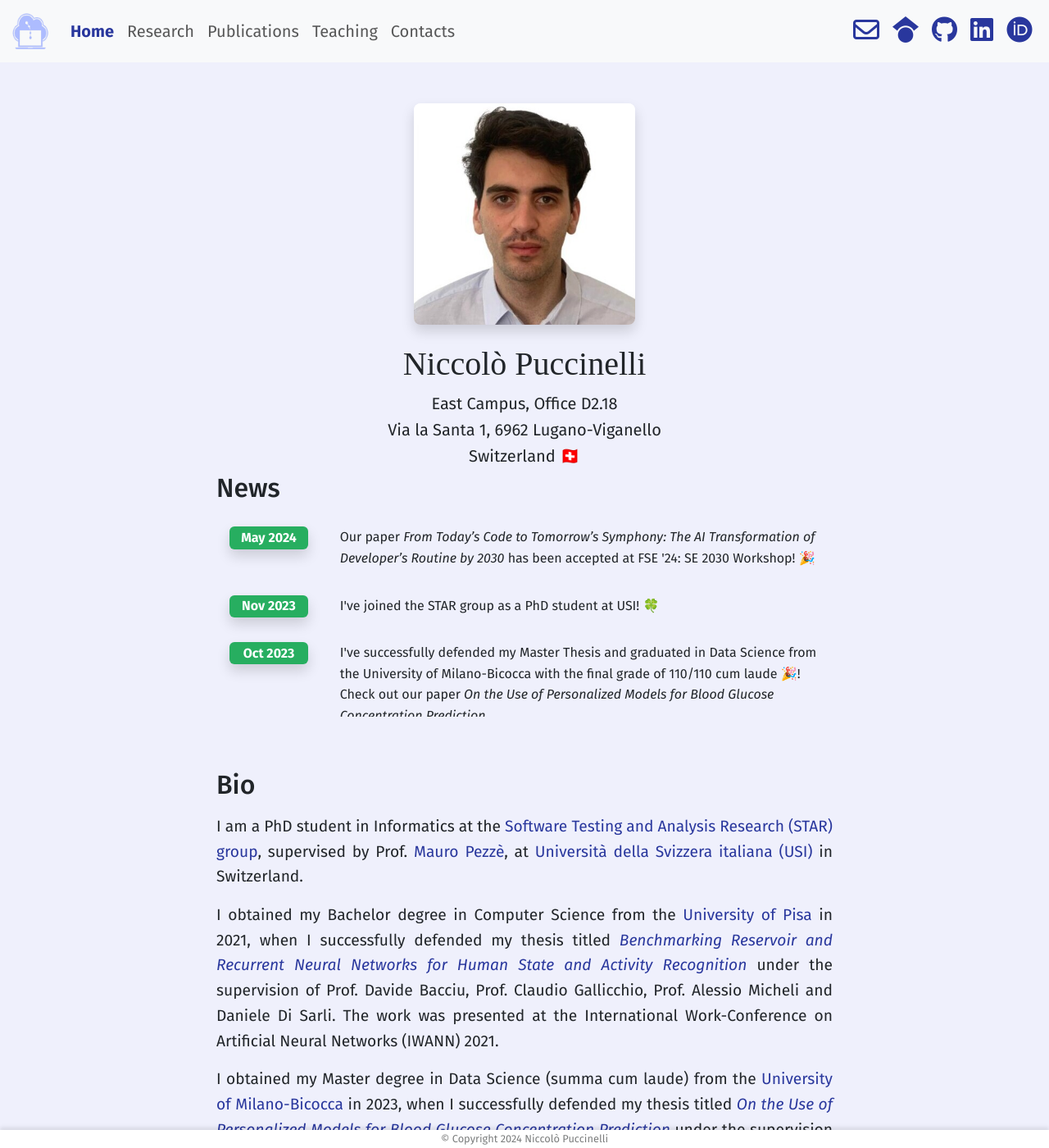
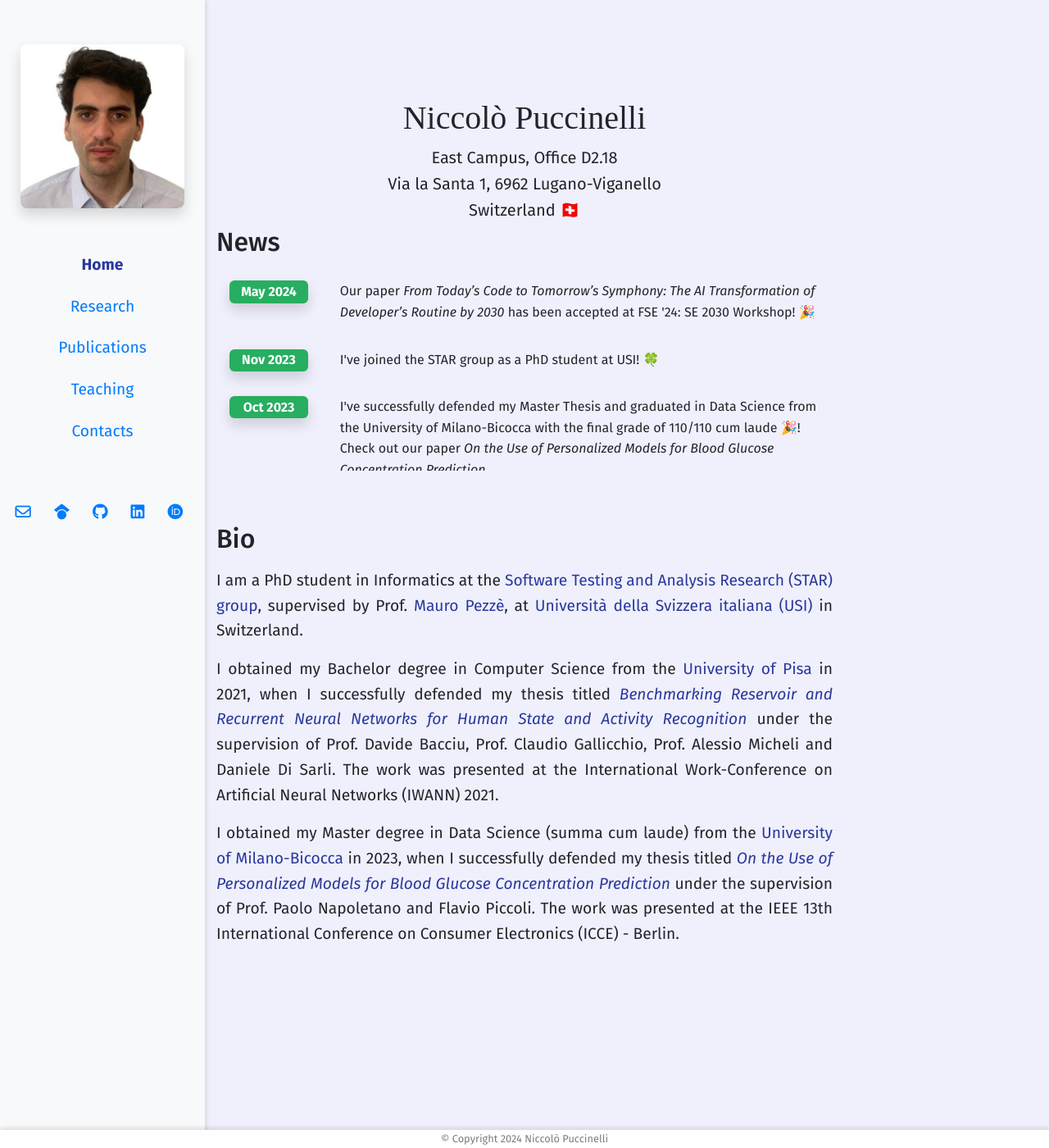
Before and after one commit to NiccoloPuccinelli/NiccoloPuccinelli.github.io, a Jekyll site: the page built from index.html, in a window 1280 px wide and 1400 px high. Shown: the whole window at 82% size. Built offline with Jekyll 4.4.1, drawn with Linux system fonts in a browser that asks for light colours; nearby versions of some CDN libraries; some web fonts are replaced.

Commit message:
Final version

```diff
--- a/_includes/header.html
+++ b/_includes/header.html
@@ -1,35 +1,27 @@
-<nav class="navbar fixed-top navbar-expand-sm bg-body-tertiary">
-  <div class="container-fluid d-flex justify-content-between align-items-center">
-
-    <!-- Brand icon on the left -->
-    <a class="navbar-brand" href="index.html" style="flex: 0 0 auto;">
-      <img src="images/icon.png" alt="Niccolò Puccinelli's icon" width="50" height="50">
-    </a>
-
-    <!-- Navbar toggler for small screens -->
-    <button class="navbar-toggler" type="button" data-bs-toggle="collapse" data-bs-target="#navbarNavAltMarkup"
-      aria-controls="navbarNavAltMarkup" aria-expanded="false" aria-label="Toggle navigation">
-      <span class="navbar-toggler-icon"></span>
-    </button>
-
-    <!-- Left-aligned navbar links -->
-    <div class="collapse navbar-collapse" id="navbarNavAltMarkup">
-      <div class="navbar-nav text-start" style="font-size: 1.25rem;">
-        <a href="/" {% if page.url=='/' %} class="nav-link active" aria-current="page" {% else %} class="nav-link" {% endif %}>Home</a>
-        <a href="research.html" {% if page.url=='/research.html' %} class="nav-link active" aria-current="page" {% else %} class="nav-link" {% endif %}>Research</a>
-        <a href="publications.html" {% if page.url=='/publications.html' %} class="nav-link active" aria-current="page" {% else %} class="nav-link" {% endif %}>Publications</a>
-        <a href="teaching.html" {% if page.url=='/teaching.html' %} class="nav-link active" aria-current="page" {% else %} class="nav-link" {% endif %}>Teaching</a>
-        <a href="contacts.html" {% if page.url=='/contacts.html' %} class="nav-link active" aria-current="page" {% else %} class="nav-link" {% endif %}>Contacts</a>
-      </div>
+<main class="d-flex">
+  <!-- Sidebar with Photo, Navigation, and Contacts -->
+  <nav class="sidebar bg-body-tertiary d-flex flex-column align-items-center">
+      <!-- Personal Photo -->
+      <div class="profile-photo my-4">
+          <img src="images/NiccoloPuccinelli.jpg" class="rounded-3 shadow" alt="Portrait of Niccolò Puccinelli" width="150">
       </div>
 
-    <!-- Right-aligned social media links -->
-    <div class="navbar-nav ms-auto align-items-center" style="flex: 0 0 auto; font-size: 1.25rem;">
+      <!-- Navigation Links -->
+      <div class="navbar-nav flex-column w-100 text-center">
+          <a href="/" class="nav-link active">Home</a>
+          <a href="research.html" class="nav-link">Research</a>
+          <a href="publications.html" class="nav-link">Publications</a>
+          <a href="teaching.html" class="nav-link">Teaching</a>
+          <a href="contacts.html" class="nav-link">Contacts</a>
+      </div>
+
+      <!-- Contact Links -->
+      <div class="contact-links mt-5 d-flex justify-content-center">
           <a class="nav-link" href="mailto:niccolo.puccinelli@usi.ch"><i class="fa-regular fa-envelope"></i></a>
           <a class="nav-link" href="https://scholar.google.com/citations?user=FFLWUzoAAAAJ&hl=en" target="_blank"><i class="fa-brands fa-google-scholar"></i></a>
           <a class="nav-link" href="https://github.com/NiccoloPuccinelli" target="_blank"><i class="fa-brands fa-github"></i></a>
           <a class="nav-link" href="https://www.linkedin.com/in/niccol%C3%B2-puccinelli-b1ba2a232/" target="_blank"><i class="fa-brands fa-linkedin"></i></a>
           <a class="nav-link" href="https://orcid.org/0009-0006-6859-8012" target="_blank"><i class="fa-brands fa-orcid"></i></a>
       </div>
-  </div>
   </nav>
+</main>
--- a/css/styles.css
+++ b/css/styles.css
@@ -2,6 +2,53 @@
     box-sizing: border-box;
     margin: 0;
     padding: 0;
+}
+
+/* Sidebar styling */
+.sidebar {
+    width: 250px;
+    background-color: #f8f9fa;
+    height: 100vh; /* Full viewport height */
+    position: fixed;
+    top: 0;
+    left: 0;
+    padding-top: 30px;
+    padding-bottom: 20px;
+    box-shadow: 2px 0 5px rgba(0, 0, 0, 0.1);
+}
+
+.profile-photo img {
+    width: 100%;
+    max-width: 200px;
+    border-radius: 50%;
+}
+
+.navbar-nav {
+    margin-top: 20px;
+}
+
+.nav-link {
+    font-size: 1.2rem;
+    padding: 10px;
+    color: #007bff;
+    text-align: center;
+}
+
+.nav-link i {
+    margin-right: 8px;
+}
+
+.nav-link:hover {
+    background-color: #e9ecef;
+}
+
+.contact-links {
+    margin-top: 40px;
+}
+
+.content {
+    margin-left: 260px; /* Adjust to fit the sidebar */
+    padding: 20px;
 }
 
 body {
@@ -35,14 +82,6 @@ footer {
 .nav-link.active {
     font-weight: bold;
     color: #29379d !important;
-}
-
-.navbar-nav .nav-link i {
-    color: #29379d;
-}
-
-.nav-link i {
-    font-size: 2rem;
 }
 
 a.custom-link {
--- a/index.html
+++ b/index.html
@@ -4,10 +4,6 @@ title: Niccolò Puccinelli
 ---
 <main>
     <div class="container text-center custom-main">
-        <div class="d-flex justify-content-center mb-3">
-            <img src="images/NiccoloPuccinelli.jpg" class="rounded-3 shadow" alt="Portrait of Niccolò Puccinelli" width="270">
-        </div>
-
         <div class="sedan-regular fs-1">Niccolò Puccinelli</div>
         <div class="fs-5 mx-auto">
             <p class="no-margin">East Campus, Office D2.18</p>
```
Lines whose indentation alone changed are shown as unchanged.
